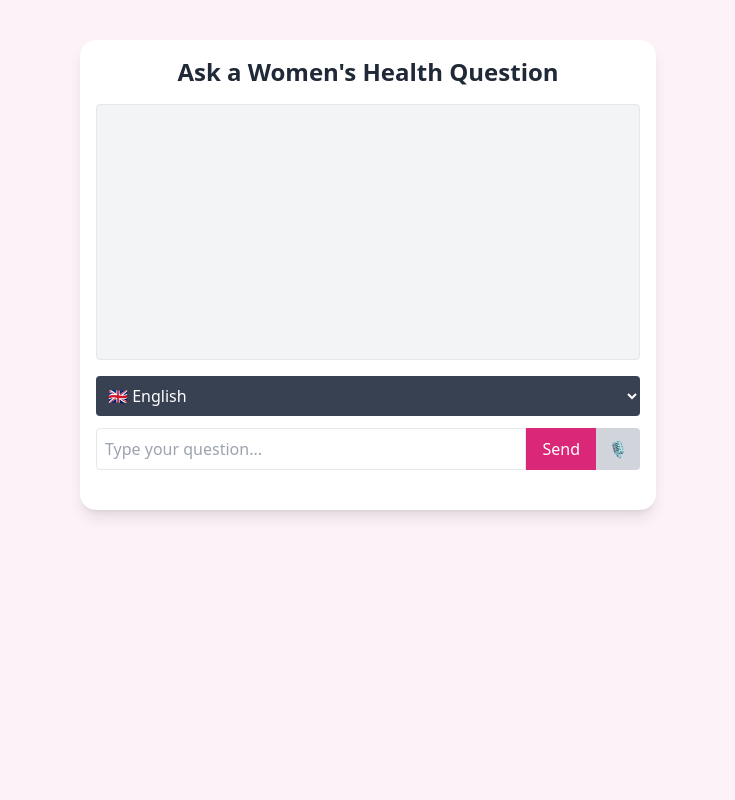
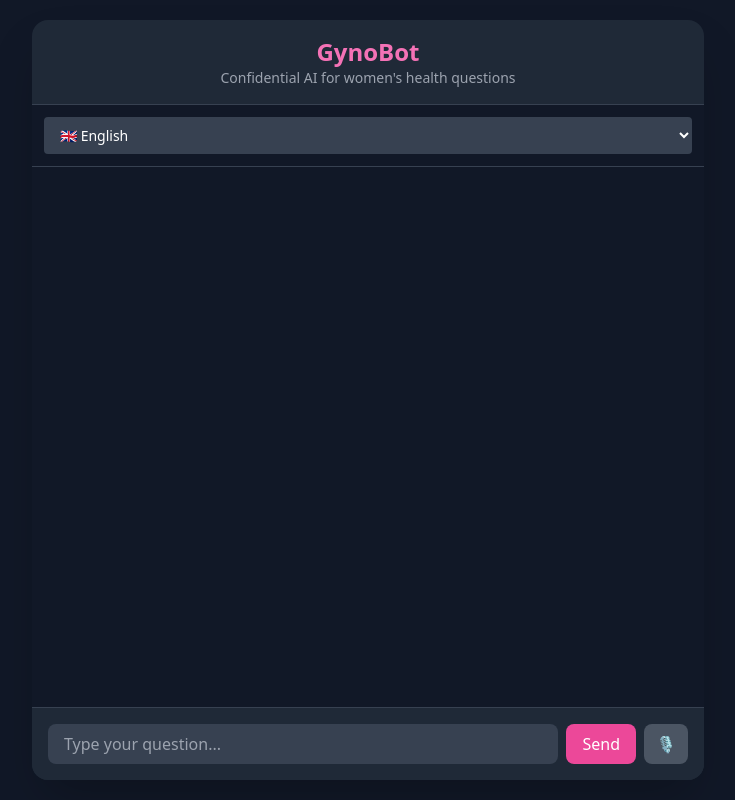
Before and after one commit to idritha/gynae, a Flask app: page / in a window 1280 px wide. Shown: the whole page, without its empty margins (272-1007 px from the left). Run offline with Flask 3, Linux system fonts and the light colour scheme; some libraries are stand-ins or nearby versions.

```diff
--- a/app.py
+++ b/app.py
@@ -1,23 +1,24 @@
-
 from flask import Flask, render_template, request, jsonify, make_response
 from flask_sqlalchemy import SQLAlchemy
 from datetime import datetime
 import uuid
-import openai
 import os
 from dotenv import load_dotenv
+from openai import OpenAI
 
 load_dotenv()
+
 app = Flask(__name__)
 
 # Configure database
 app.config['SQLALCHEMY_DATABASE_URI'] = 'sqlite:///chat_sessions.db'
 db = SQLAlchemy(app)
 
-# OpenAI API Key
-openai.api_key = os.getenv("OPENROUTER_API_KEY")
-openai.api_base = "https://openrouter.ai/api/v1"
-
+# OpenRouter API via OpenAI client
+client = OpenAI(
+    api_key=os.getenv("OPENROUTER_API_KEY"),
+    base_url="https://openrouter.ai/api/v1"
+)
 
 # Chat model
 class ChatSession(db.Model):
@@ -48,7 +49,7 @@ def ask():
     session_id = request.cookies.get('session_id') or str(uuid.uuid4())
 
     try:
-        response = openai.ChatCompletion.create(
+        response = client.chat.completions.create(
             model="openrouter/meta-llama/llama-3-8b-instruct",
             messages=[
                 {"role": "system", "content": SYSTEM_PROMPT},
@@ -57,16 +58,15 @@ def ask():
         )
         answer = response.choices[0].message.content.strip()
 
-        # Save to DB
+        # Save chat
         new_entry = ChatSession(session_id=session_id, user_msg=user_input, ai_reply=answer)
         db.session.add(new_entry)
         db.session.commit()
 
         return jsonify({"reply": answer})
-
     except Exception as e:
-        print(f"❌ ERROR: {e}")  # logs real error to terminal
-        return jsonify({"reply": "❌ Error: " + str(e)}), 500
+        print("❌", e)
+        return jsonify({"reply": f"❌ Error: {str(e)}"}), 500
 
 if __name__ == "__main__":
     with app.app_context():
--- a/requirements.txt
+++ b/requirements.txt
@@ -1,5 +1,5 @@
 flask
-openai
+openai>=1.0.0
 python-dotenv
 flask_sqlalchemy
 gunicorn==21.2.0
--- a/templates/index.html
+++ b/templates/index.html
@@ -1,65 +1,108 @@
-
 <!DOCTYPE html>
 <html lang="en">
 <head>
   <meta charset="UTF-8" />
-  <title>Ask GynoBot</title>
+  <title>GynoBot – Women’s Health AI</title>
+  <meta name="viewport" content="width=device-width, initial-scale=1.0" />
   <script src="https://cdn.tailwindcss.com"></script>
-  <link rel="manifest" href="/static/manifest.json" />
-<link rel="icon" href="/static/icon-192.png" />
-<meta name="theme-color" content="#ec4899" />
-<script>
-  if ('serviceWorker' in navigator) {
-    navigator.serviceWorker.register('/static/service-worker.js');
+  <style>
+    @keyframes dots {
+      0%, 20% { content: ""; }
+      40% { content: "."; }
+      60% { content: ".."; }
+      80%, 100% { content: "..."; }
     }
-</script>
+    .typing::after {
+      content: "";
+      animation: dots 1.5s steps(1, end) infinite;
+    }
+  </style>
 </head>
-<body class="bg-pink-50 text-gray-800">
-  <div class="max-w-xl mx-auto mt-10 p-4 bg-white shadow-lg rounded-2xl">
-    <h1 class="text-2xl font-bold mb-4 text-center">Ask a Women's Health Question</h1>
+<body class="bg-gray-900 text-gray-100 font-sans min-h-screen flex items-center justify-center px-4">
 
-    <div id="chat-box" class="h-64 overflow-y-auto border p-3 mb-4 rounded bg-gray-100"></div>
-    <select id="language-select" class="mb-3 w-full bg-gray-700 text-white rounded p-2">
+  <div class="w-full max-w-2xl h-[95vh] flex flex-col bg-gray-800 rounded-2xl shadow-2xl overflow-hidden">
+
+    <!-- Header -->
+    <div class="p-4 border-b border-gray-700 text-center">
+      <h1 class="text-2xl font-bold text-pink-400">GynoBot</h1>
+      <p class="text-sm text-gray-400">Confidential AI for women's health questions</p>
+    </div>
+
+    <!-- Language Selector -->
+    <div class="p-3 bg-gray-900 border-b border-gray-700">
+      <select id="language-select" class="w-full bg-gray-700 text-white rounded px-3 py-2 text-sm">
         <option value="en-US">🇬🇧 English</option>
         <option value="ha">🇳🇬 Hausa</option>
         <option value="ar">🇸🇦 Arabic</option>
       </select>
-
-    <div class="flex">
-      <input id="message-input" class="flex-1 border p-2 rounded-l" placeholder="Type your question..." />
-      <button onclick="sendMessage()" class="bg-pink-600 text-white px-4 rounded-none">Send</button>
-      <button onclick="startDictation()" class="bg-gray-300 px-3 rounded-r">🎙</button>
     </div>
 
-    <div class="mt-6">
-      <ins class="adsbygoogle"
-           style="display:block"
-           data-ad-client="ca-pub-XXXXXX"
-           data-ad-slot="YYYYYY"
-           data-ad-format="auto"
-           data-full-width-responsive="true"></ins>
-      <script>(adsbygoogle = window.adsbygoogle || []).push({});</script>
+    <!-- Chat Window -->
+    <div id="chat-box" class="flex-1 overflow-y-auto bg-gray-900 p-4 space-y-4 text-sm">
+      <!-- Dynamic messages go here -->
+    </div>
+
+    <!-- Message Input -->
+    <div class="p-4 bg-gray-800 border-t border-gray-700 flex gap-2">
+      <input id="message-input"
+             type="text"
+             class="flex-1 bg-gray-700 text-white px-4 py-2 rounded-lg focus:outline-none focus:ring focus:ring-pink-400"
+             placeholder="Type your question..." />
+      <button onclick="sendMessage()" class="bg-pink-500 hover:bg-pink-600 text-white px-4 py-2 rounded-lg">
+        Send
+      </button>
+      <button onclick="startDictation()" class="bg-gray-600 hover:bg-gray-500 text-white px-3 py-2 rounded-lg">
+        🎙
+      </button>
     </div>
   </div>
 
+  <!-- JavaScript -->
   <script>
     async function sendMessage() {
       const input = document.getElementById("message-input");
       const chatBox = document.getElementById("chat-box");
-      const userMsg = input.value;
+      const userMsg = input.value.trim();
       if (!userMsg) return;
 
-      chatBox.innerHTML += `<div><strong>You:</strong> ${userMsg}</div>`;
+      // Append user message
+      chatBox.innerHTML += `
+        <div class="flex justify-end">
+          <div class="bg-pink-600 text-white px-4 py-2 rounded-xl max-w-[75%]">${userMsg}</div>
+        </div>`;
       input.value = "";
+      chatBox.scrollTop = chatBox.scrollHeight;
 
+      // Typing loader
+      const loadingId = `load-${Date.now()}`;
+      chatBox.innerHTML += `
+        <div id="${loadingId}" class="flex items-start gap-2">
+          <img src="/static/icon-192.png" class="w-8 h-8 rounded-full" alt="Bot Avatar" />
+          <div class="bg-gray-700 text-white px-4 py-2 rounded-xl max-w-[75%] typing">...</div>
+        </div>`;
+      chatBox.scrollTop = chatBox.scrollHeight;
+
+      // Fetch reply
+      try {
         const res = await fetch("/ask", {
           method: "POST",
-        headers: {"Content-Type": "application/json"},
-        body: JSON.stringify({message: userMsg})
+          headers: { "Content-Type": "application/json" },
+          body: JSON.stringify({ message: userMsg })
         });
 
         const data = await res.json();
-      chatBox.innerHTML += `<div><strong>GynoBot:</strong> ${data.reply}</div>`;
+
+        const loader = document.getElementById(loadingId);
+        loader.innerHTML = `
+          <img src="/static/icon-192.png" class="w-8 h-8 rounded-full" alt="Bot Avatar" />
+          <div class="bg-gray-700 text-white px-4 py-2 rounded-xl max-w-[75%]">${data.reply}</div>`;
+      } catch (err) {
+        const loader = document.getElementById(loadingId);
+        loader.innerHTML = `
+          <img src="/static/icon-192.png" class="w-8 h-8 rounded-full" alt="Bot Avatar" />
+          <div class="bg-red-600 text-white px-4 py-2 rounded-xl max-w-[75%]">❌ ${err.message}</div>`;
+      }
+
       chatBox.scrollTop = chatBox.scrollHeight;
     }
 
@@ -84,7 +127,6 @@
         alert("Your browser does not support voice input.");
       }
     }
-
   </script>
 </body>
 </html>
```
Lines whose indentation alone changed are shown as unchanged.
